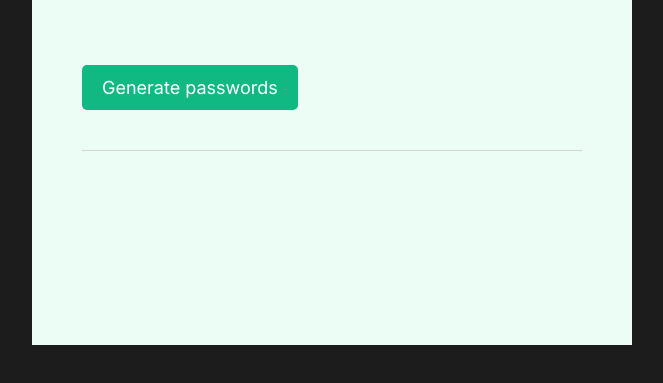
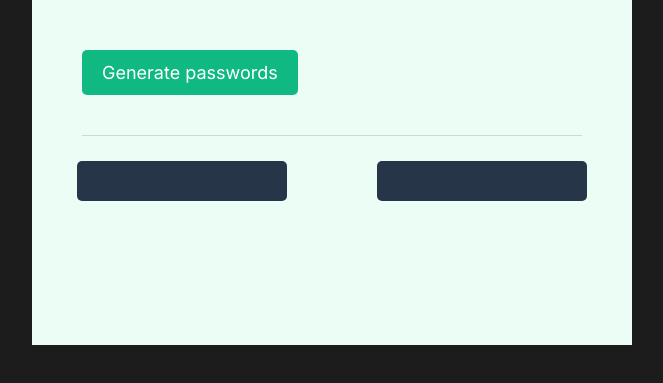
Before and after one commit to JoelCreate/Password-Generator, a plain HTML site: page index.html in a window 1280 px wide. Shown: the part 363-746 px from the top of the page, without its empty margins (316-979 px from the left). Drawn offline with Linux system fonts and the light colour scheme.

Commit message:
HTML and CSS complete
main content and styling complete no Javascript included yet

```diff
--- a/index.html
+++ b/index.html
@@ -11,8 +11,16 @@
                 <h1 id="lineTwo">random password</h1>
                 <h2>Never use an insecure password again.</h2>
 
-                <button class="btn">Generate passwords</button>
+                <button class="btn" onclick="generate()">Generate passwords</button>
                 <hr id="line"></div>
+                <div id="passwordBlocks">
+                    <div class="passwords">
+                        <div id="passwordOneEl"></div>
+                    </div>
+                    <div class="passwords">
+                        <div id="passwordTwoEl"></div>
+                    </div>
+                </div>
             </div>
         </div>
 
--- a/scripts.js
+++ b/scripts.js
@@ -1,2 +1,14 @@
 const characters = ["A","B","C","D","E","F","G","H","I","J","K","L","M","N","O","P","Q","R","S","T","U","V","W","X","Y","Z","a","b","c","d","e","f","g","h","i","j","k","l","m","n","o","p","q","r","s","t","u","v","w","x","y","z", "0", "1", "2", "3", "4", "5", "6", "7", "8", "9","~","`","!","@","#","$","%","^","&","*","(",")","_","-","+","=","{","[","}","]",",","|",":",";","<",">",".","?",
 "/"];
+
+let passwordOne = document.getElementById("passwordOneEl")
+let passwordTwo = document.getElementById("passwordTwoEl")
+
+function generate() {
+
+
+    passwordOne.textContent = "Te$tPaS$word"
+
+
+
+}
--- a/styles.css
+++ b/styles.css
@@ -19,7 +19,7 @@ body {
 }
 
 #content{
-    padding: 115px 50px;
+    padding: 100px 50px;
     line-height: .5;
 }
 
@@ -50,6 +50,11 @@ h2 {
     padding: 12px 20px;
 }
 
+.btn:hover {
+    cursor: pointer;
+    background: #059666;
+}
+
 #line {
     background: #D5D4D8;
     border: none;
@@ -57,3 +62,24 @@ h2 {
     width: 100%;
     margin: 40px auto;
 }
+
+#passwordBlocks {
+    display: flex;
+    justify-content: space-around;
+    margin-top: -115px;
+}
+
+.passwords {
+    background: #273549;
+    width: 210px;
+    height: 40px;
+    border-radius: 5px;
+    color: #5DEF92;
+}
+
+#passwordOneEl,#passwordTwoEl {
+    font-weight: 400px;
+    font-size: 20px;
+    text-align: center;
+    padding: 7px 10px;
+}
```
